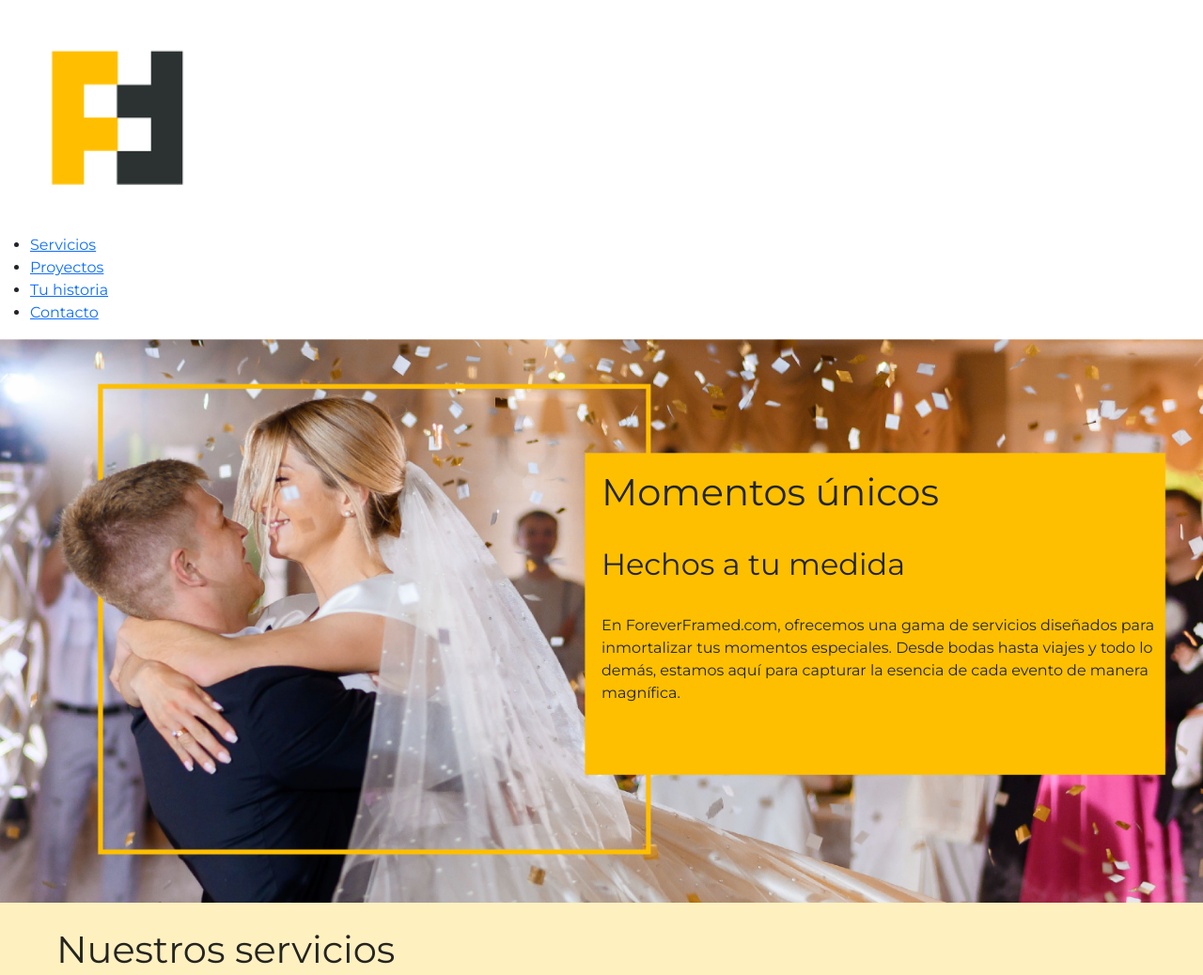
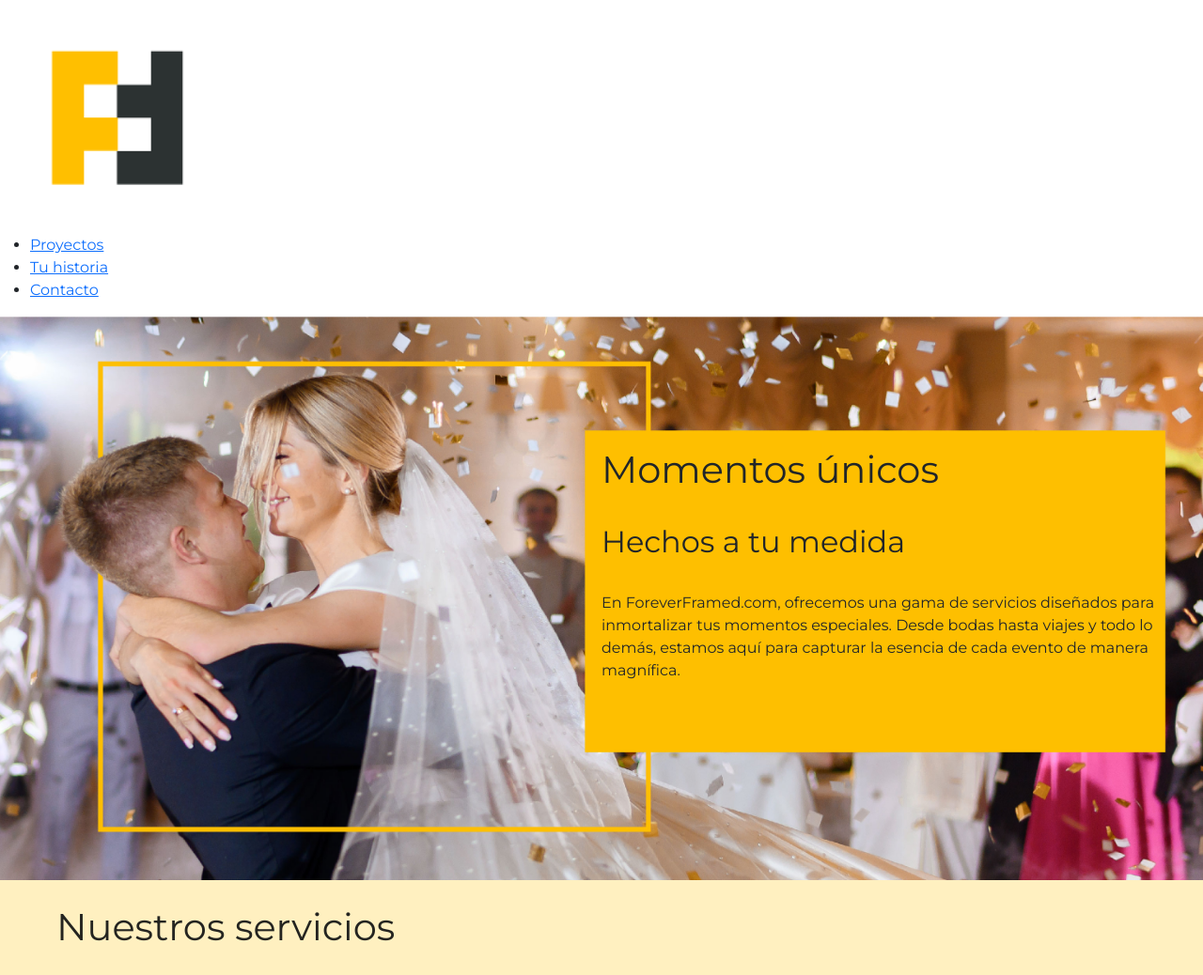
Before and after one commit to claralopez2321/proyecto.coder, a plain HTML site: page paginas/servicios.html in a window 1280 px wide. Shown: the top 1038 px of the page at 94% size. Drawn offline with Linux system fonts and the light colour scheme.

Commit message:
prueba agregando

```diff
--- a/paginas/servicios.html
+++ b/paginas/servicios.html
@@ -17,7 +17,6 @@
         </a>
         <nav class="menu">
             <ul>
-                <li><a href="./servicios.html">Servicios</a></li>
                 <li><a href="./proyectos.html">Proyectos</a></li>
                 <li><a href="./tuhistoria.html">Tu historia</a></li>
                 <li><a href="./contacto.html">Contacto</a></li>
```
